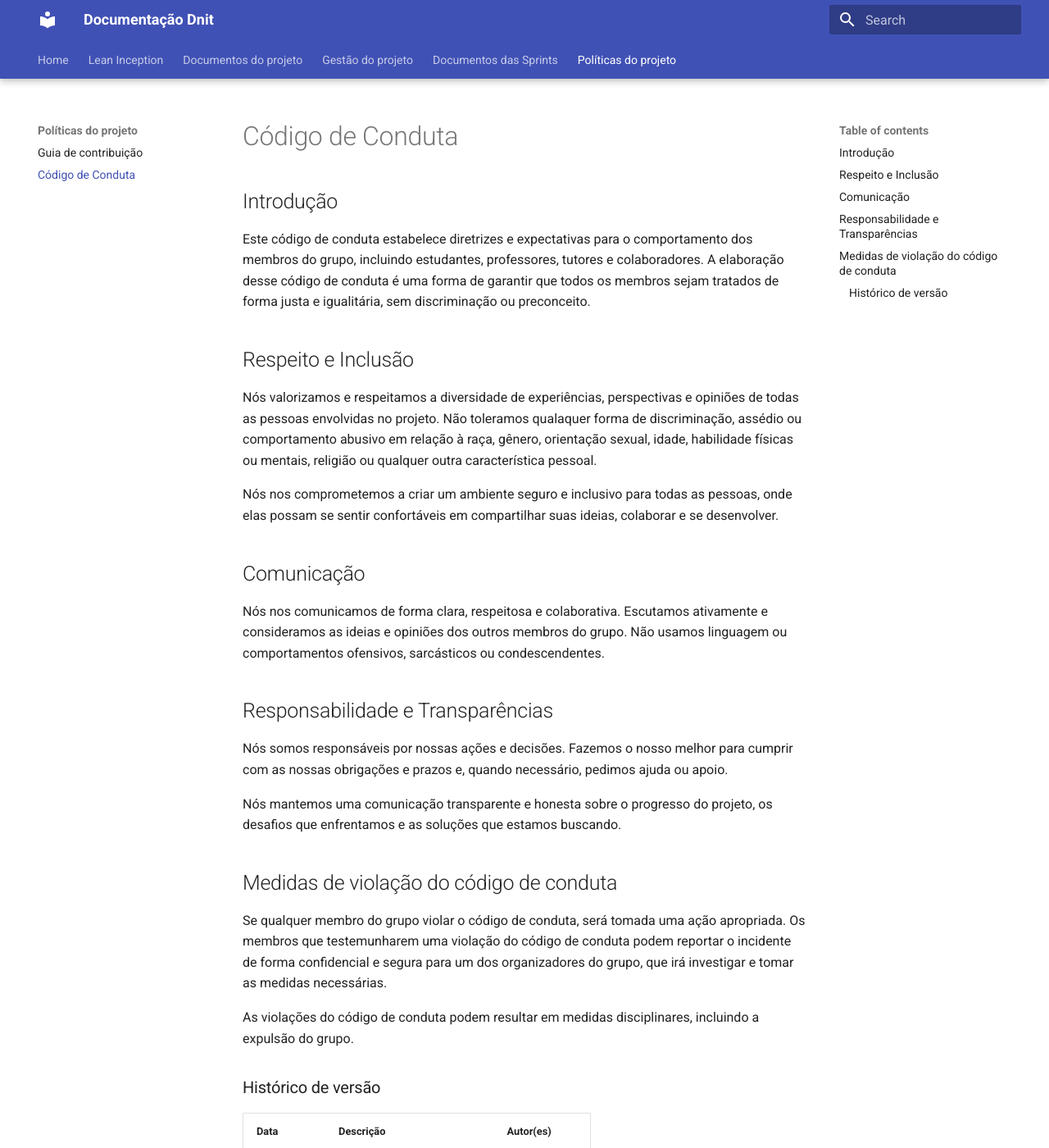
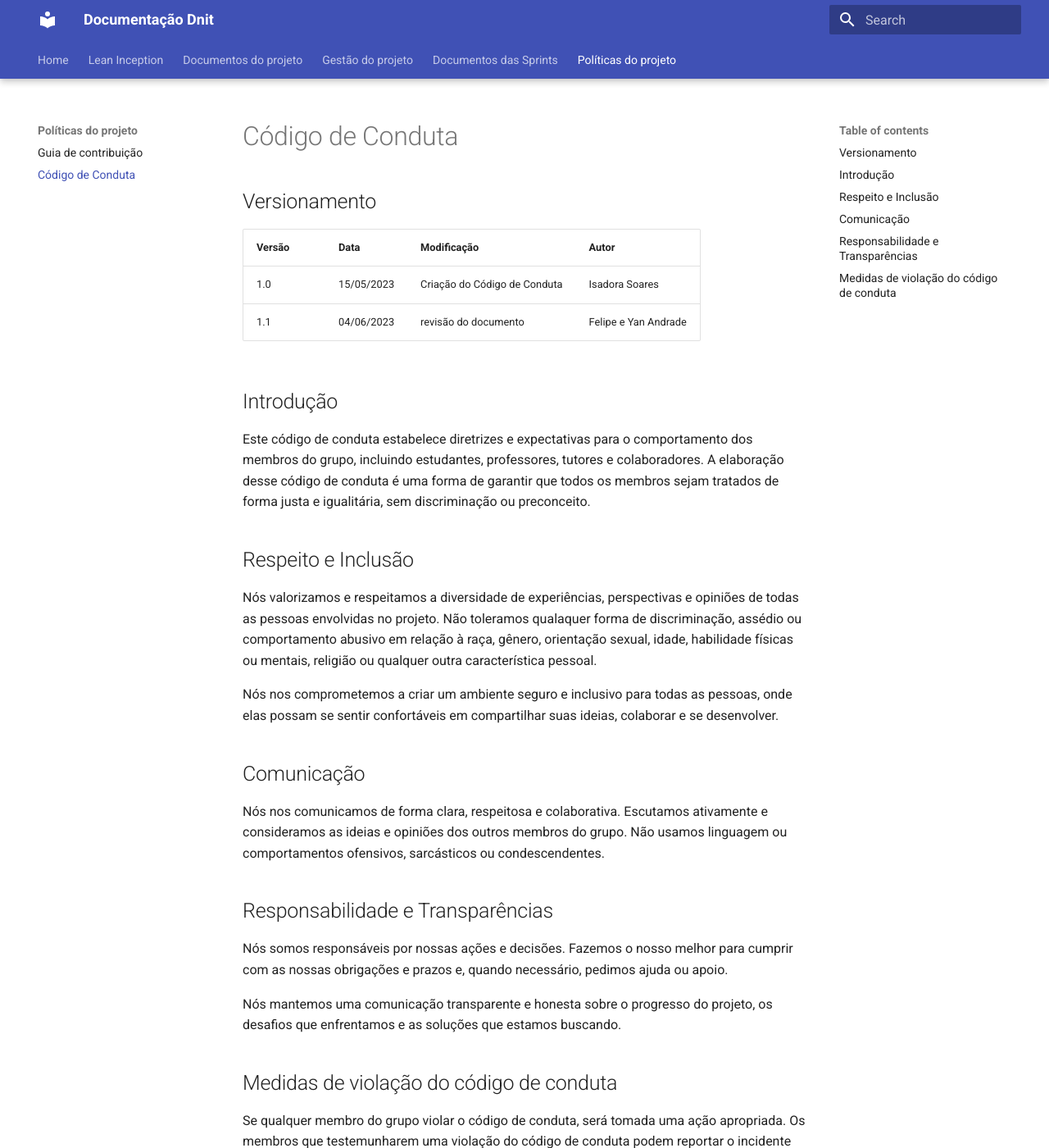
Before and after one commit to fga-eps-mds/2023-1-Dnit-DOC, an MkDocs documentation site: the page built from docs/docs/codigoConduta/codConduta.md, in a window 1280 px wide and 1400 px high. Shown: the whole window at 82% size. Built offline with MkDocs 1.6.1 and Material for MkDocs 9.7.7, drawn with Linux system fonts in a browser that asks for light colours; some of the changed text lies outside the part shown.

Commit message:
#66 revisão e correção do Codigo de conduta
Co-authored-by: Yan Andrade <yan13052001@gmail.com>

```diff
--- a/docs/docs/codigoConduta/codConduta.md
+++ b/docs/docs/codigoConduta/codConduta.md
@@ -1,4 +1,10 @@
 # Código de Conduta
+
+## Versionamento
+| Versão | Data | Modificação | Autor |
+|--|--|--|--|
+|1.0| 15/05/2023 | Criação do Código de Conduta | Isadora Soares |
+|1.1| 04/06/2023 | revisão do documento | Felipe e Yan Andrade |
 
 ## Introdução
 
@@ -25,9 +31,3 @@ Nós mantemos uma comunicação transparente e honesta sobre o progresso do proj
 Se qualquer membro do grupo violar o código de conduta, será tomada uma ação apropriada. Os membros que testemunharem uma violação do código de conduta podem reportar o incidente de forma confidencial e segura para um dos organizadores do grupo, que irá investigar e tomar as medidas necessárias.
 
 As violações do código de conduta podem resultar em medidas disciplinares, incluindo a expulsão do grupo.
-
-### Histórico de versão
-
-| **Data**   | **Descrição**                | **Autor(es)**  |
-| ---------- | ---------------------------- | -------------- |
-| 15/05/2023 | Criação do Código de Conduta | Isadora Soares |
```
